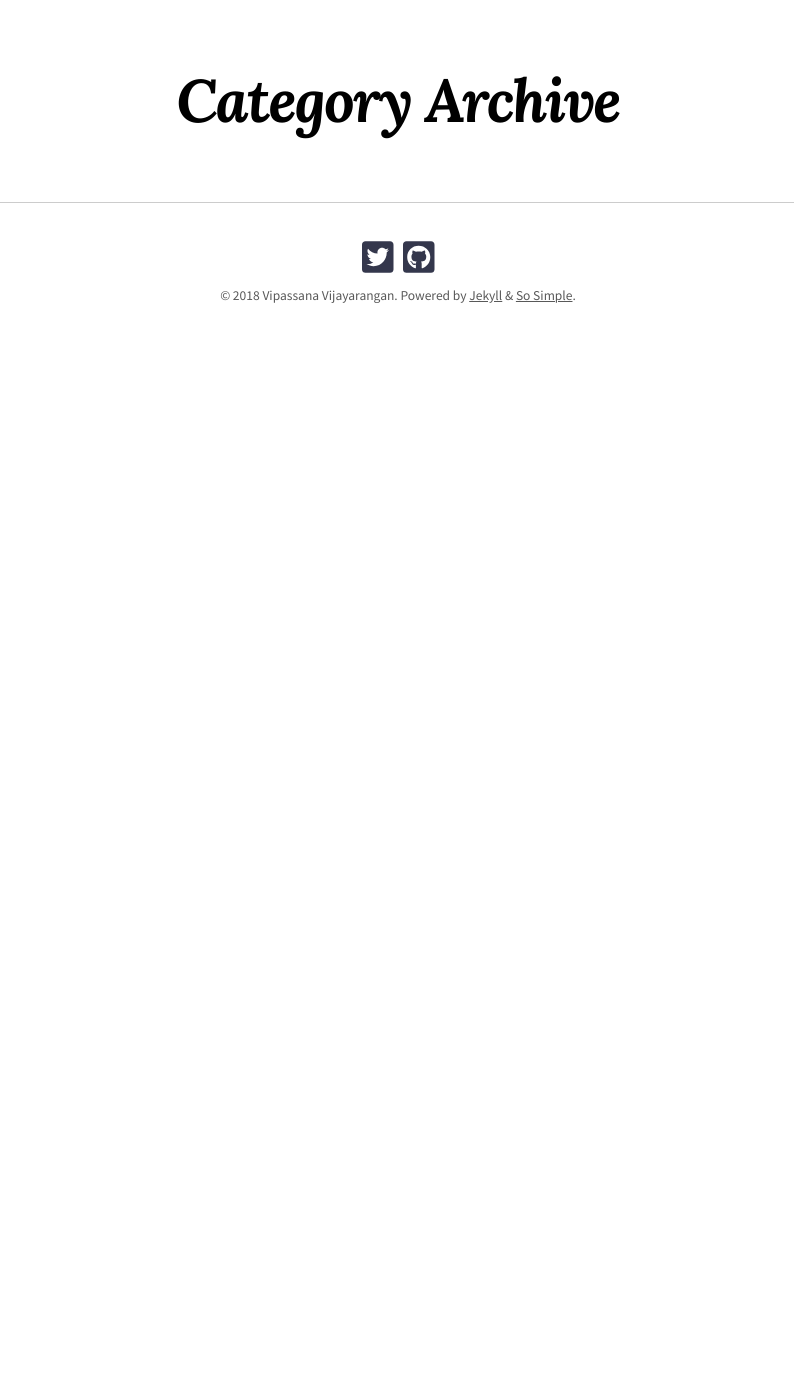
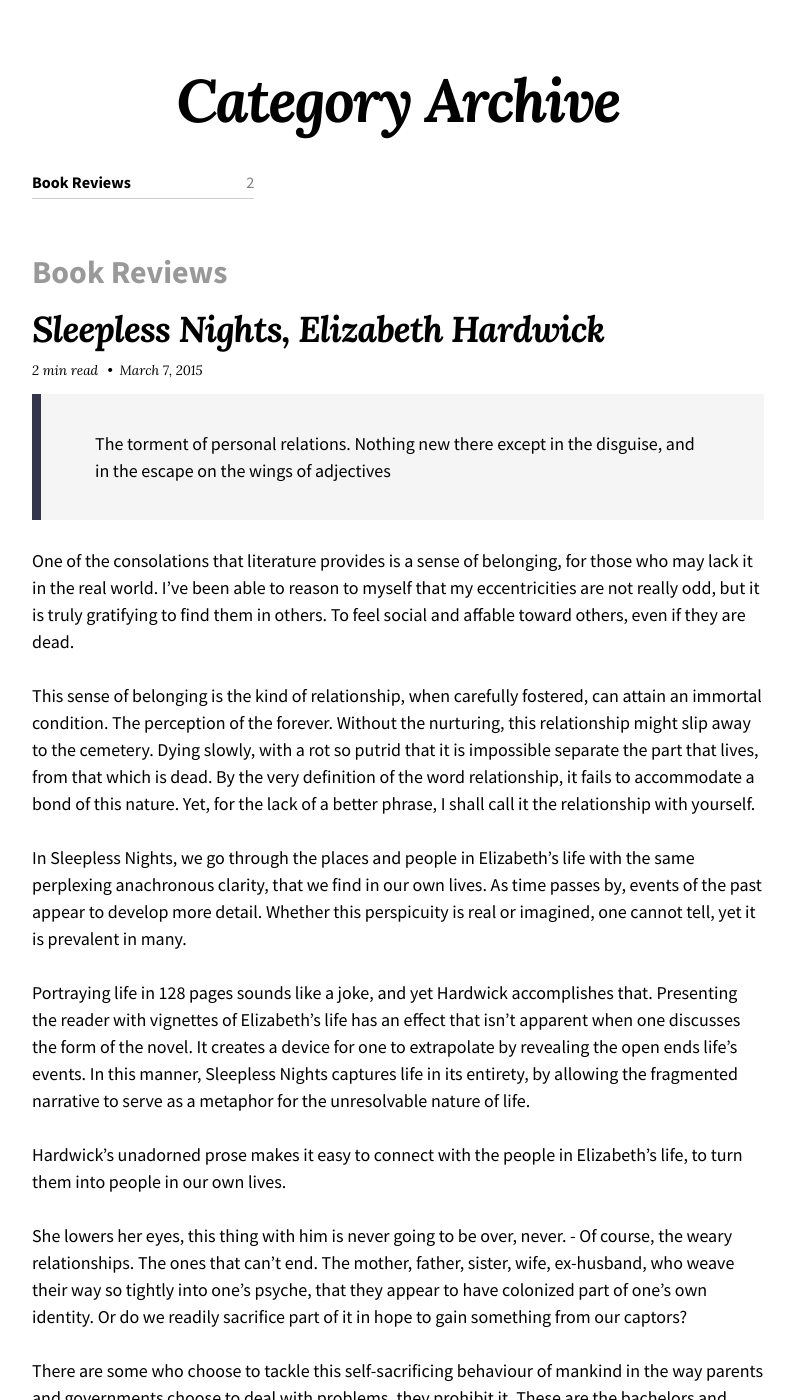
Before and after one commit to vipassana/vipassana.github.io, a Jekyll site: the page built from categories.md, in a window 1280 px wide and 1400 px high, scrolled down 270 px. Shown: the whole window, without its empty margins (242-1036 px from the left). Built offline with Jekyll 4.4.1, drawn with Linux system fonts in a browser that asks for light colours; nearby versions of some CDN libraries; before the commit the page ends 900 px from its top, so only the background shows below that; some of the changed text lies outside the part shown.

Commit message:
Adding book reviews

```diff
--- a/_config.yml
+++ b/_config.yml
@@ -104,23 +104,6 @@ defaults:
       comments: true
       share: true
 
-# Site Author
-author:
-  name: Michael Rose
-  picture: /images/michael-rose-photo.jpg
-  email:
-  twitter: mmistakes
-  links:
-    - title: Twitter
-      url: https://twitter.com/mmistakes
-      icon: fab fa-twitter-square
-    - title: Instagram
-      url: https://instagram.com/mmistakes
-      icon: fab fa-instagram
-    - title: GitHub
-      url: https://github.com/mmistakes
-      icon: fab fa-github-square
-
 # Footer Links
 footer_links:
   - title: Twitter
--- /dev/null
+++ b/_posts/2015-02-13-bkr-this-divided-island.md
@@ -0,0 +1,34 @@
+---
+title: "This Divided Island, Samanth Subramanian"
+excerpt_separator: "<!--more-->"
+categories:
+  - Book Reviews
+tags:
+  - Book Reviews
+---
+
+
+
+
+>Nobody knew at that time whether it was the army or the Tigers who did it. There was utter panic
+
+The quote refers to a gruesome Kattankudy mosque massacre, where over a hundred boys and men were rounded and killed by the LTTE in two mosques. It might as well refer to the entire situation in Sri Lanka. The Sri Lankans felt the onslaught civil war from all directions. None of the involved parties truly cared about the people, though they deluded themselves into believing that they did.
+
+Samanth Subramanian wades through a dizzying amount of violence, chaos and bloodshed not as an objective chronicler of events, but a man trying to wrap his head around the causes of the years of suffering that the Sri Lankan people had to endure.
+
+The book is divided into four chapters - The Terror, The North, The Faith and Endgames in order to clump together the different perspectives of the war.
+
+The Terror focuses on the oppression and violence meted out by both the Sri Lankan government and the LTTE. Fear is a strange thing, it usually arises out of something rotten and gives birth to something even more putrid. Nothing good ever came out of fear. Through interviews with ex-LTTE members, Samanth establishes that the horrors the Tamil people faced created this fear and the LTTE arose as fear's sickly child.
+
+Jaffna, the Tamil dominated region in the North of Sri Lanka, was heavily contested during the civil war. The land ravaged for over two decades. Jaffna is apprehensive about living in the present. War and instability infected the DNA of the city so severely that it doesn’t seem prudent for the people to imagine justice or peace.
+
+Despite these horrors, there are people who long for the LTTE controlled Jaffna, simply because they felt safe then. One could leave thee doors and windows of their homes open and sleep in peace. Though this was probably true only for the Jaffna Tamils, the other communities there suffered from the tyranny of the LTTE. After a few rosy years, the Tamils suffered too. How could any Tamil sympathise with the LTTE? The suffered from the despotic ways of Prabhakaran. In The Faith I found my answer.
+
+As I read through the chapter, I remembered some lines from the Dhammapada :
+>Those who recite many scriptures but fail to practice their teachings are like a cowherd counting another's cows.
+
+I couldn’t find a better way to describe the political monks of Sri Lanka. With nothing much to say for themselves, they are forever analysing the Mahavamsa, a chronicle of Sri Lankan Buddhism, to justify their own malicious deeds. They are ever quoting the Buddha and twisting his words, one monk going as far as to claim the Buddha did not condemn killing. Condemning something was too extreme for the Buddha.
+
+To this day, these problems persist. The effects of three decades of barbarity don't get annihilated by the end of a war. Especially not the way this war ended, with the LTTE using the refugees as human shields, and the army killing civilians in the no fire zone. The LTTE chief, Prabhakaran’s childhood home was razed to the ground in case it's presence inspired any future uprisings. Descriptions at sites of historical importance read in Sinhalese and maybe English, but not Tamil. The Bodu Bala Sena continues to threaten Sri Lankan muslims, with demands as absurd as abolishing the halal certifying system. All the end of the war has achieved so far is the publication of a few accounts such as this one.
+
+In a struggle without a true hero, a decent person, to lead the people, peace will always a far away dream.
--- /dev/null
+++ b/_posts/2015-03-07-bkr-hardwick.md
@@ -0,0 +1,28 @@
+---
+title: "Sleepless Nights, Elizabeth Hardwick"
+excerpt_separator: "<!--more-->"
+categories:
+  - Book Reviews
+tags:
+  - Book Reviews
+---
+
+>The torment of personal relations. Nothing new there except in the disguise, and in the escape on the wings of adjectives
+
+One of the consolations that literature provides is a sense of belonging, for those who may lack it in the real world. I've been able to reason to myself that my eccentricities are not really odd, but it is truly gratifying to find them in others. To feel social and affable toward others, even if they are dead.
+
+This sense of belonging is the kind of relationship, when carefully fostered, can attain an immortal condition. The perception of the forever. Without the nurturing, this relationship might slip away to the cemetery. Dying slowly, with a rot so putrid that it is impossible separate the part that lives, from that which is dead. By the very definition of the word relationship, it fails to accommodate a bond of this nature. Yet, for the lack of a better phrase, I shall call it the relationship with yourself.
+
+In Sleepless Nights, we go through the places and people in Elizabeth's life with the same perplexing anachronous clarity, that we find in our own lives. As time passes by, events of the past appear to develop more detail. Whether this perspicuity is real or imagined, one cannot tell, yet it is prevalent in many.
+
+Portraying life in 128 pages sounds like a joke, and yet Hardwick accomplishes that. Presenting the reader with vignettes of Elizabeth's life has an effect that isn't apparent when one discusses the form of the novel. It creates a device for one to extrapolate by revealing the open ends life's events. In this manner, Sleepless Nights captures life in its entirety, by allowing the fragmented narrative to serve as a metaphor for the unresolvable nature of life.
+
+Hardwick's unadorned prose makes it easy to connect with the people in Elizabeth's life, to turn them into people in our own lives.
+
+She lowers her eyes, this thing with him is never going to be over, never. - Of course, the weary relationships. The ones that can't end. The mother, father, sister, wife, ex-husband, who weave their way so tightly into one's psyche, that they appear to have colonized part of one's own identity. Or do we readily sacrifice part of it in hope to gain something from our captors?
+
+There are some who choose to tackle this self-sacrificing behaviour of mankind in the way parents and governments choose to deal with problems, they prohibit it. These are the bachelors and bachelorettes, whose choices may not be as rational as they lead you to believe.
+
+>I often think about bachelors. A life of pure decision, of thoughtful calculations, every inclination honoured. They go about on their own, nicely accompanied in their singularity by the companion of possibility. For cannot any man, young or old, rich or poor, turn a few corners and bump into marriage?
+
+Sleepless Nights could be read in several ways. An amusing imaginary journal, a study of relationships, a study of the self or a device for thought experiments, but for me it asked a very important question - What is it that we do, and what is it that we bump into?
```
Also changed, not shown: writing.md (added, +7 -0 lines), _layouts/writing.html (renamed from _layouts/posts.html), 1 other file.
